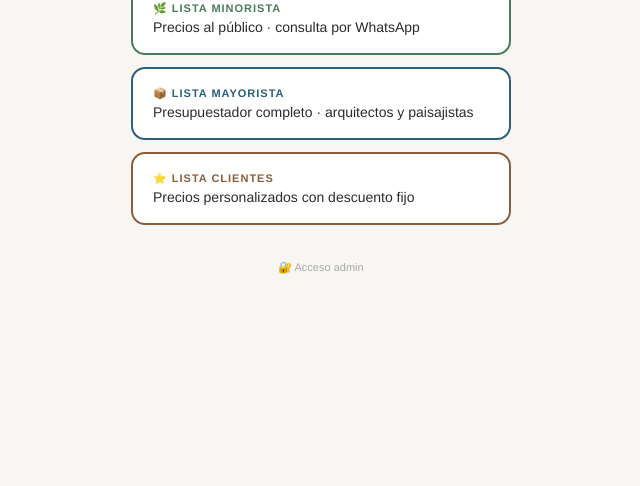
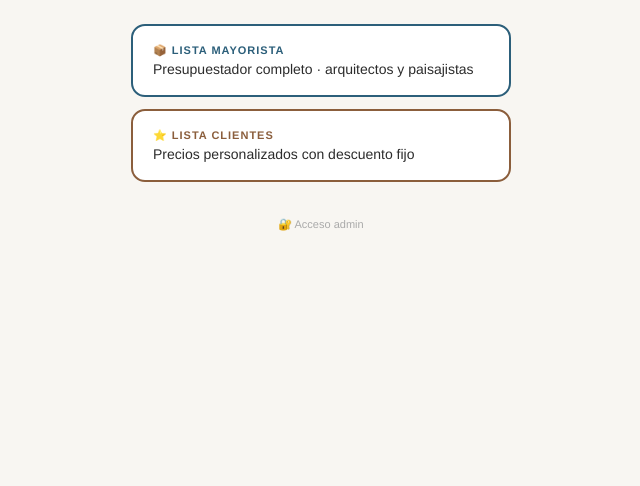
Before and after one commit to lylmacetas-glitch/lyl-app, a plain HTML site: page index.html in a window 1280 px wide. Shown: the part 314-800 px from the top of the page, without its empty margins (319-959 px from the left). Drawn offline with nearby package versions, Linux system fonts and the light colour scheme.

Commit message:
Add files via upload

```diff
--- a/index.html
+++ b/index.html
@@ -152,13 +152,7 @@ function PantallaSelector({ onSelect, onAdmin }) {
       alt:"LyL Macetas", style:{ height:52, marginBottom:32 } }),
 
     e('div', { style:{ width:"100%", maxWidth:380, display:"flex", flexDirection:"column", gap:12 } },
-      // Minorista
-      e('button', { onClick:()=>onSelect("minorista"), style:{
-        padding:"18px 20px", borderRadius:14, border:"2px solid #4a7c59",
-        background:"#fff", textAlign:"left", transition:"all .15s" } },
-        e('div', { style:{ fontSize:11, color:"#4a7c59", fontWeight:700, letterSpacing:1, marginBottom:4 } }, "🌿 LISTA MINORISTA"),
-        e('div', { style:{ fontSize:14, color:"#2c2c2c" } }, "Precios al público · consulta por WhatsApp")
-      ),
+
       // Mayorista
       e('button', { onClick:()=>onSelect("mayorista"), style:{
         padding:"18px 20px", borderRadius:14, border:"2px solid #2c5f7a",
@@ -604,7 +598,6 @@ function Presupuestador({ modo, productos, descFijo=null, onVolver, adminMode })
       saveLS(storageKey,{presupuesto:nuevo,cliente,proyecto,envio,descuento,mostrarAnticipo,numPresup});
       return nuevo;
     });
-    setVista("presupuesto");
   };
 
   const grupos = useMemo(()=>{
```
